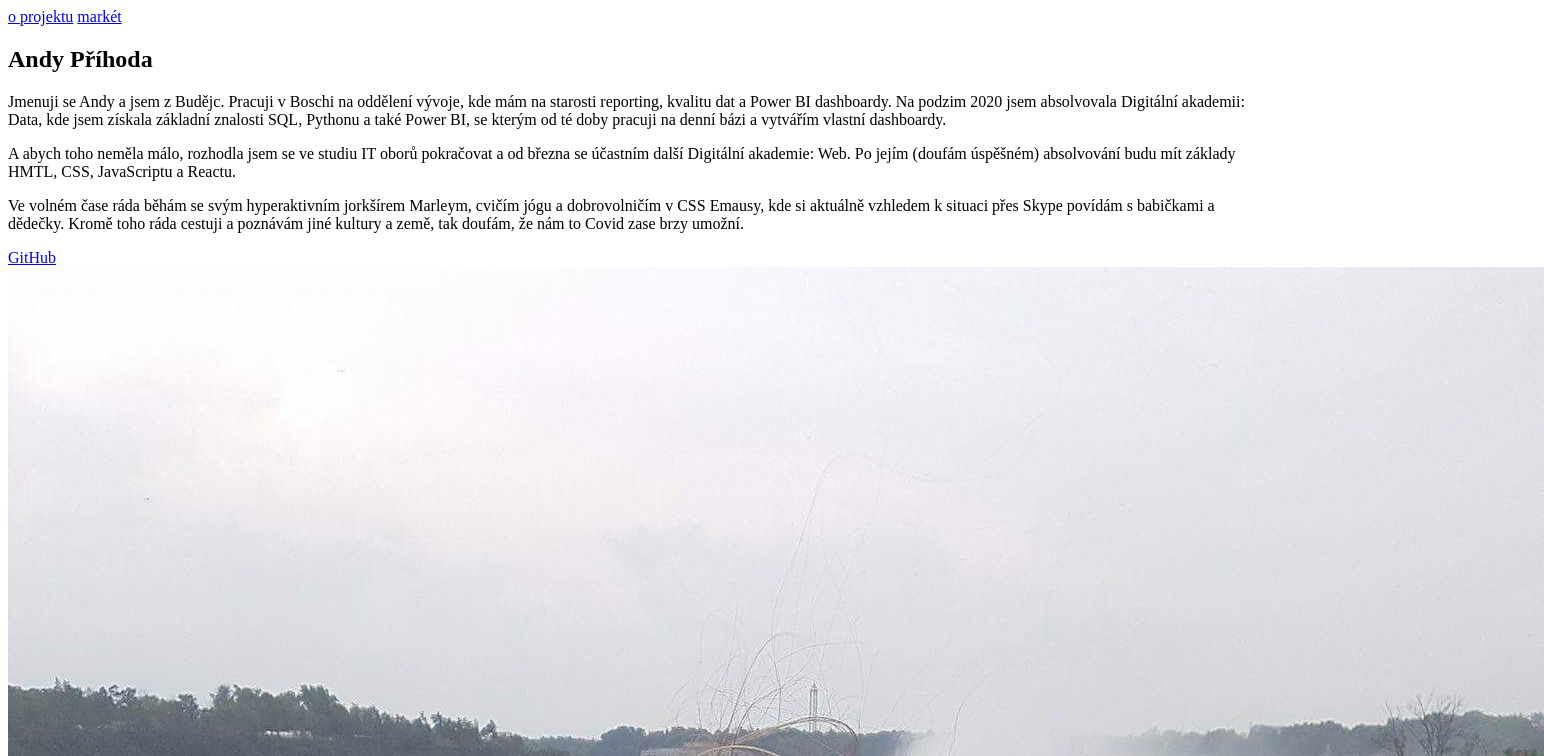
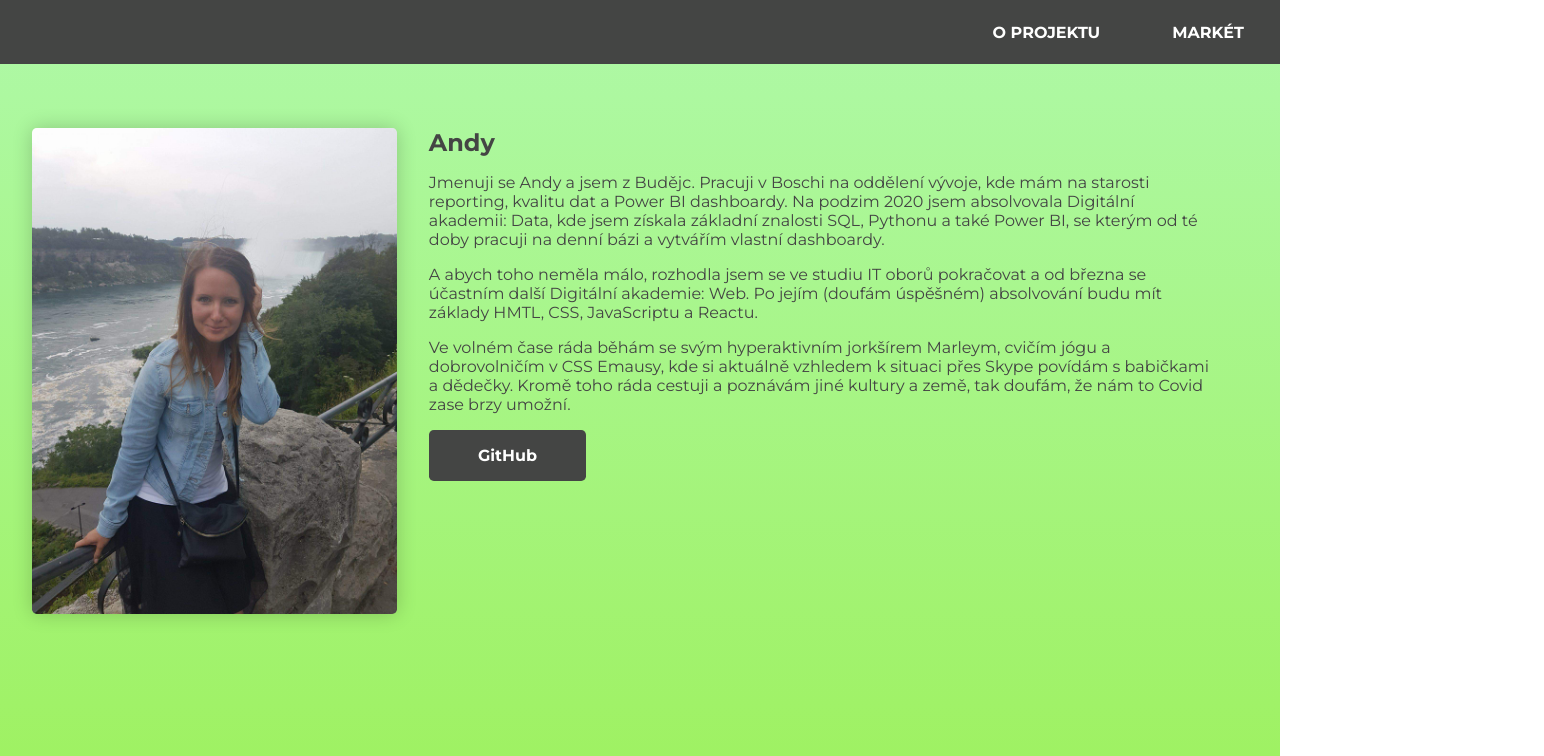
Before and after one commit to andypri/o-projektu, a plain HTML site: page andy.html in a window 1280 px wide. Shown: the top 756 px of the page, 1544 px wide, since content can reach past the window. Drawn offline with Linux system fonts and the light colour scheme.

Commit message:
CSS první verze

```diff
--- a/andy.html
+++ b/andy.html
@@ -6,37 +6,54 @@
     <meta name="viewport" content="width=device-width, initial-scale=1.0" />
     <title>Andy</title>
     <link rel="stylesheet" href="style.css" />
+    <link rel="preconnect" href="https://fonts.gstatic.com" />
+    <link
+      href="https://fonts.googleapis.com/css2?family=Montserrat:ital,wght@0,400;0,700;1,400;1,700&display=swap"
+      rel="stylesheet"
+    />
   </head>
   <body>
+    <div class="content">
       <header>
-      <nav class="navigation">
+        <nav class="nav">
           <a href="index.html" class="nav__item">o projektu</a>
           <a href="market.html" class="nav__item">markét</a>
         </nav>
       </header>
-    <section>
-      <h1>Andy Příhoda</h1>
+      <section class="text text-container">
+        <div class="text__image">
+          <img
+            class="image"
+            src="andy.jpeg"
+            alt="Andy u Niagarských vodopádů"
+          />
+        </div>
+        <div class="text__detail">
+          <h1>Andy</h1>
           <p>
-        Jmenuji se Andy a jsem z Budějc. Pracuji v Boschi na oddělení vývoje,
-        kde mám na starosti reporting, kvalitu dat a Power BI dashboardy. Na
-        podzim 2020 jsem absolvovala Digitální akademii: Data, kde jsem získala
-        základní znalosti SQL, Pythonu a také Power BI, se kterým od té doby
-        pracuji na denní bázi a vytvářím vlastní dashboardy.
+            Jmenuji se Andy a jsem z Budějc. Pracuji v Boschi na oddělení
+            vývoje, kde mám na starosti reporting, kvalitu dat a Power BI
+            dashboardy. Na podzim 2020 jsem absolvovala Digitální akademii:
+            Data, kde jsem získala základní znalosti SQL, Pythonu a také Power
+            BI, se kterým od té doby pracuji na denní bázi a vytvářím vlastní
+            dashboardy.
           </p>
           <p>
-        A abych toho neměla málo, rozhodla jsem se ve studiu IT oborů pokračovat
-        a od března se účastním další Digitální akademie: Web. Po jejím (doufám
-        úspěšném) absolvování budu mít základy HMTL, CSS, JavaScriptu a Reactu.
+            A abych toho neměla málo, rozhodla jsem se ve studiu IT oborů
+            pokračovat a od března se účastním další Digitální akademie: Web. Po
+            jejím (doufám úspěšném) absolvování budu mít základy HMTL, CSS,
+            JavaScriptu a Reactu.
           </p>
           <p>
             Ve volném čase ráda běhám se svým hyperaktivním jorkšírem Marleym,
             cvičím jógu a dobrovolničím v CSS Emausy, kde si aktuálně vzhledem k
             situaci přes Skype povídám s babičkami a dědečky. Kromě toho ráda
-        cestuji a poznávám jiné kultury a země, tak doufám, že nám to Covid zase
-        brzy umožní.
+            cestuji a poznávám jiné kultury a země, tak doufám, že nám to Covid
+            zase brzy umožní.
           </p>
           <a class="link--github" href="https://github.com/andypri">GitHub</a>
-      <img src="andy.jpeg" alt="Andy u Niagarských vodopádů" />
+        </div>
       </section>
+    </div>
   </body>
 </html>
--- a/style.css
+++ b/style.css
@@ -6,3 +6,102 @@ html {
 ::before {
   box-sizing: inherit;
 }
+
+body {
+  margin: 0;
+  padding: 0;
+  background-image: linear-gradient(#aff9a9, #9ef15f);
+  background-repeat: no-repeat;
+  background-attachment: fixed;
+  color: #444544;
+  font-family: 'Montserrat', sans-serif;
+}
+
+.nav {
+  width: 100%;
+  height: 4rem;
+  background: #444544;
+  display: flex;
+  justify-content: flex-end;
+  align-items: center;
+}
+
+.nav__item {
+  display: block;
+  text-decoration: none;
+  color: white;
+  margin: 0.25rem;
+  padding: 1rem 2rem;
+  text-align: center;
+  text-transform: uppercase;
+  font-weight: 700;
+  border-radius: 0.3rem;
+}
+
+.nav__item:hover {
+  background-color: #55f155;
+  color: #444544;
+}
+
+.text {
+  padding: 2rem;
+}
+
+.link--anti-littering {
+  color: #444544;
+}
+
+.link--anti-littering:hover {
+  color: #0f0f0f;
+}
+
+h1 {
+  margin: 0;
+}
+
+h2,
+h3 {
+  margin-top: 1.5rem;
+  margin-bottom: 0.625rem;
+}
+
+.text-container {
+  display: flex;
+}
+
+.text__image {
+  flex-basis: 30%;
+  flex-grow: 0;
+  flex-shrink: 0;
+  padding-top: 2rem;
+}
+
+.image {
+  width: 100%;
+  border-radius: 0.3rem;
+  box-shadow: 0 0 20px rgba(0, 0, 0, 0.2);
+}
+
+.text__detail {
+  flex-basis: 70%;
+  flex-grow: 0;
+  flex-shrink: 0;
+  padding: 2rem;
+}
+
+.link--github {
+  text-decoration: none;
+  display: block;
+  padding: 1rem 2rem;
+  color: white;
+  background-color: #444544;
+  width: 20%;
+  text-align: center;
+  font-weight: 700;
+  border-radius: 0.3rem;
+}
+
+.link--github:hover {
+  background-color: #55f155;
+  color: #444544;
+}
```
Also changed, not shown: index.html (+26 -14 lines), market.html (+18 -5 lines). Lines whose indentation alone changed are shown as unchanged.
